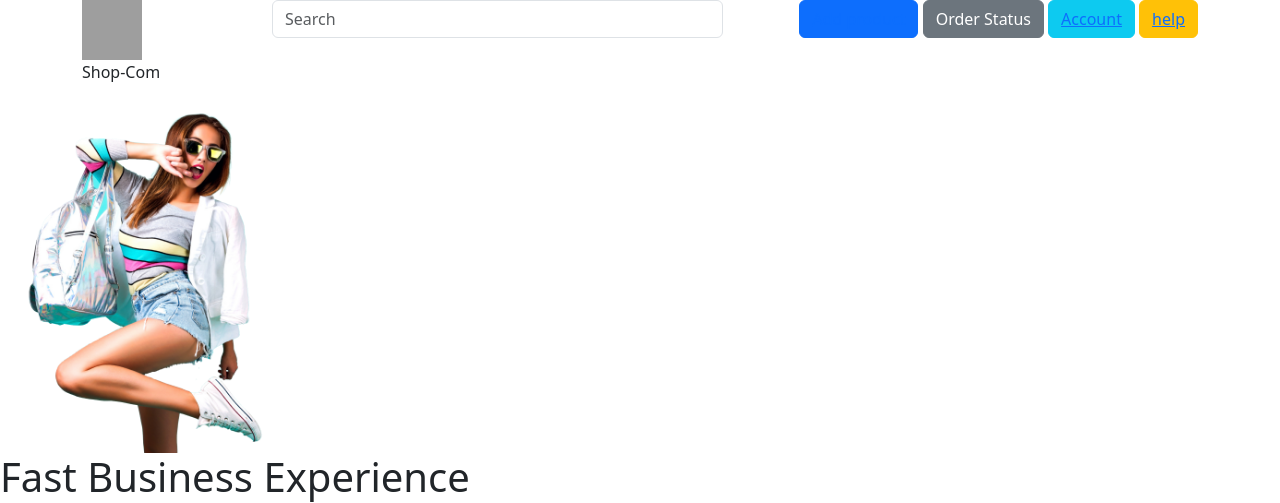
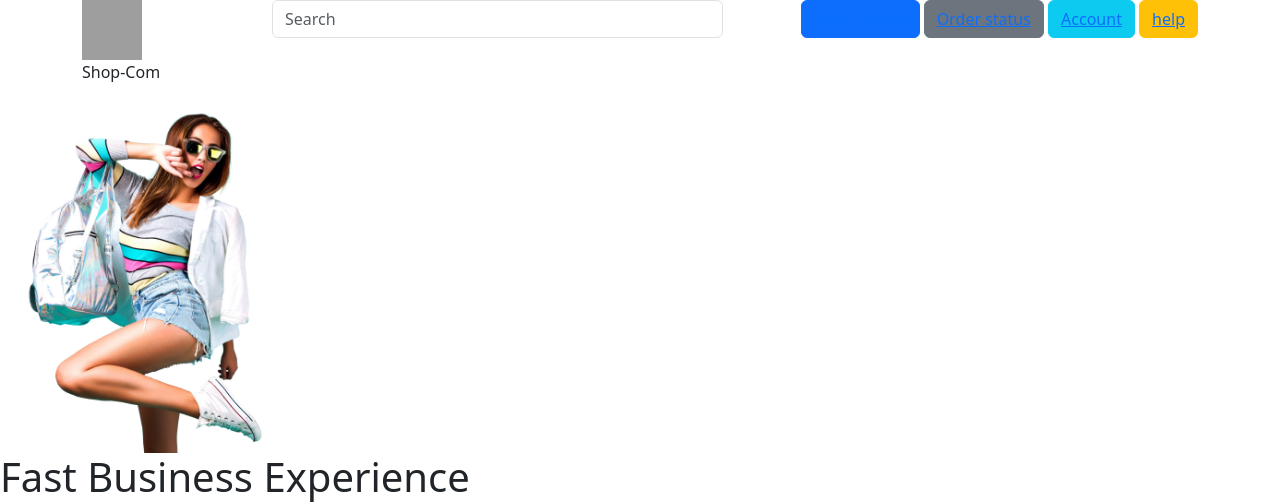
Before and after one commit to MarkhBalam/sample, a Django app: page /home/ in a window 1280 px wide. Shown: the top 503 px of the page. Run offline with Django 5.2, Linux system fonts and the light colour scheme; grey boxes are pictures that could not be loaded.

Commit message:
added a link on home page to the order status page

```diff
--- a/ADD/urls.py
+++ b/ADD/urls.py
@@ -1,5 +1,5 @@
 
-from django.urls import include, path
+from django.urls import path
 from . import views
 
 urlpatterns = [
--- a/ADD/views.py
+++ b/ADD/views.py
@@ -5,4 +5,4 @@ def add(request):
       return render(request, 'add-product.html')
 
 def order(request):
-      return render(request, 'order-product.html')
+      return render(request, 'order-status.html')
--- a/homepage/templates/homepage/index.html
+++ b/homepage/templates/homepage/index.html
@@ -24,7 +24,7 @@
                 </div>
                 <div class="col-md-5 text-end">
                     <button class="btn btn-primary" font-color="black"><a href='{% url "add"%}'>Add product</a></button>
-                    <button class="btn btn-secondary">Order Status</button>
+                    <button class="btn btn-secondary"><a href="{% url 'order' %}">Order status</a></button>
                     <button class="btn btn-info"><a href='{% url "My_account"%}'>Account</a></button>
                     <button class="btn btn-warning"><a href='{% url "help"%}'>help</a></button>
                 </div>
```
